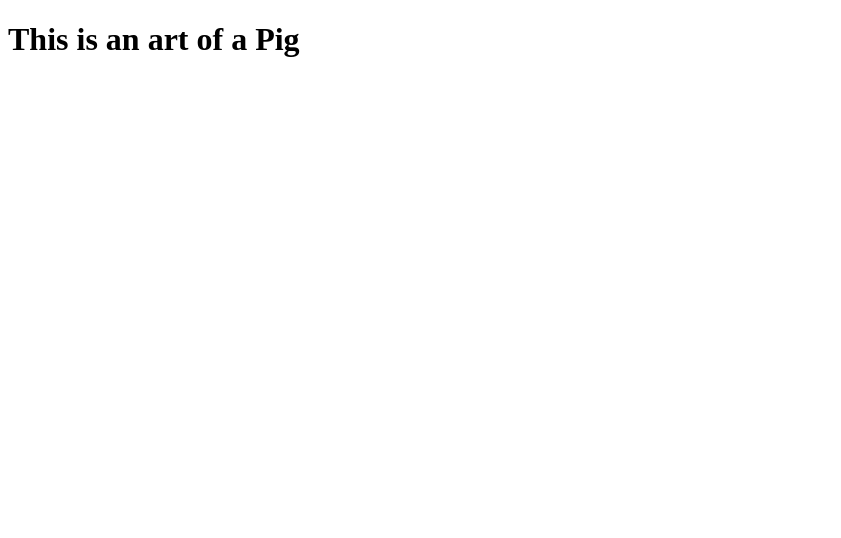
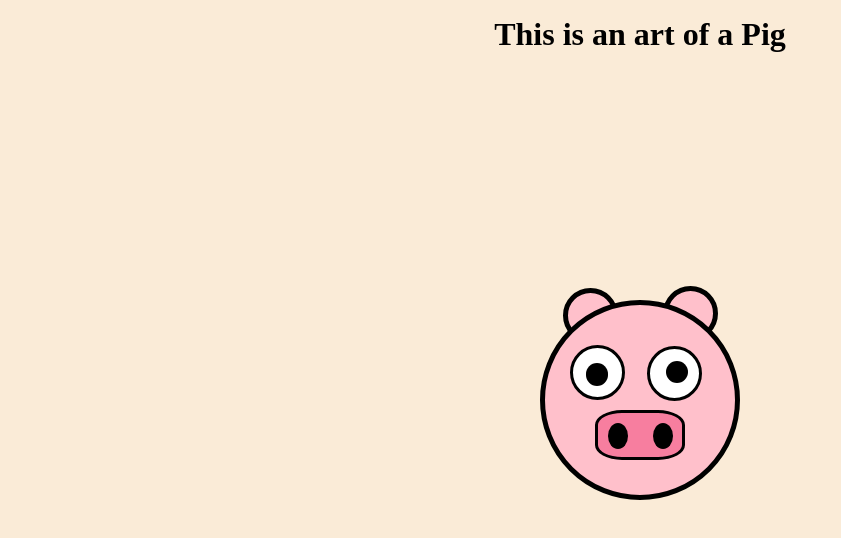
Before and after one commit to PacifistaPx0/Nithub, a plain HTML site: page Assessment3/index.html in a window 1280 px wide. Shown: the whole page, without its empty margins (0-841 px from the left). Drawn offline with Linux system fonts and the light colour scheme; the site is published under a folder, as on GitHub Pages, so addresses that start at the root find nothing.

Commit message:
css path change

```diff
--- a/Assessment3/index.html
+++ b/Assessment3/index.html
@@ -4,7 +4,7 @@
     <meta charset="UTF-8">
     <meta name="viewport" content="width=device-width, initial-scale=1.0">
     <title>Oink-Oink</title>
-    <link rel="stylesheet" href="/Assessment3/static/style.css">
+    <link rel="stylesheet" href="static/css/style.css">
 </head>
 <body>
     <div class="wrapper">
```
Also changed, not shown: Assessment3/static/css/style.css (renamed from Assessment3/static/style.css).
